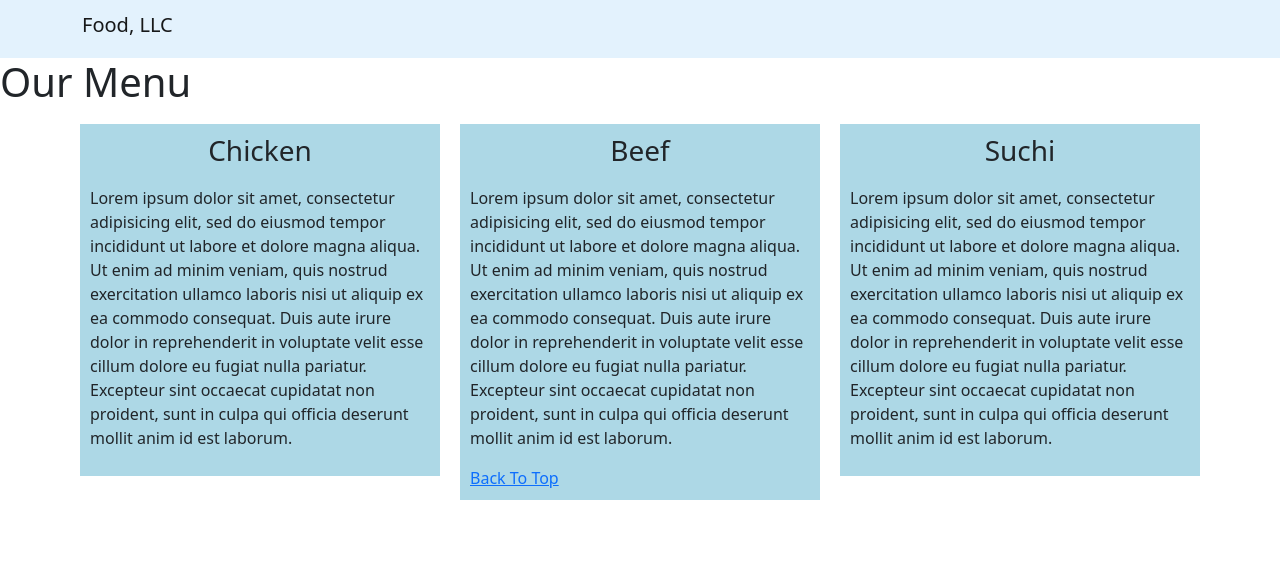
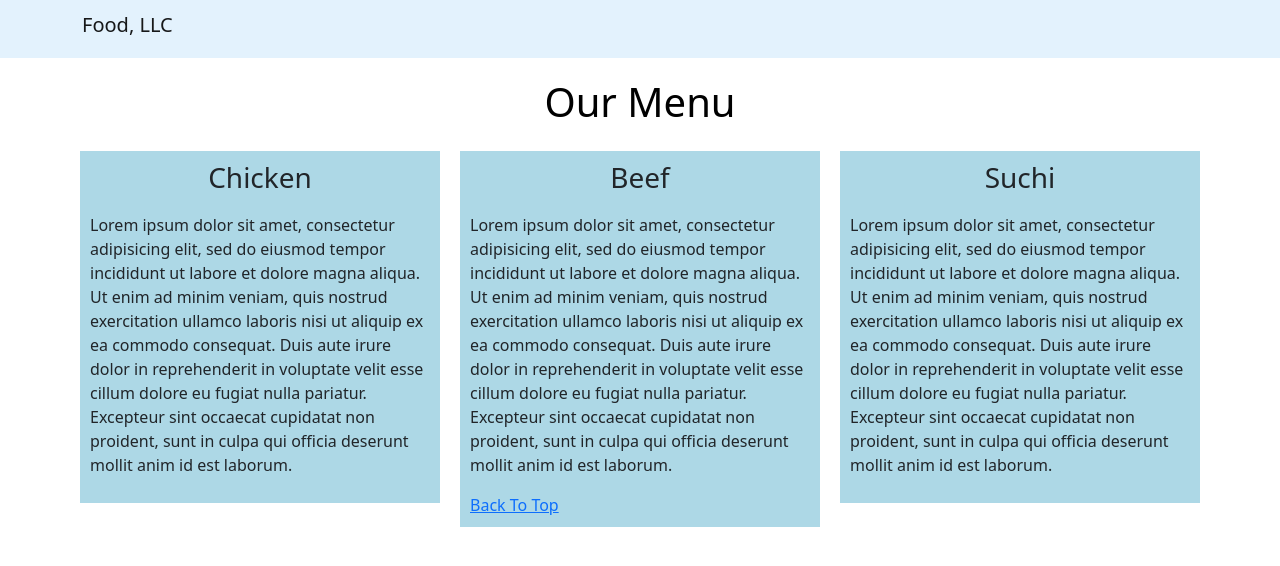
Before and after one commit to Ohj05h/Module-3, a plain HTML site: page index.html in a window 1280 px wide. Drawn offline with nearby package versions, Linux system fonts and the light colour scheme; a script that the page names is missing.

Commit message:
Update index.html

```diff
--- a/index.html
+++ b/index.html
@@ -34,7 +34,7 @@
   </nav>
 
 
-  <h1 class="main-title">Our Menu</h1>
+  <h1 class="header">Our Menu</h1>
 
   <div class="container overflow-hidden">
     <div class="row">
```
